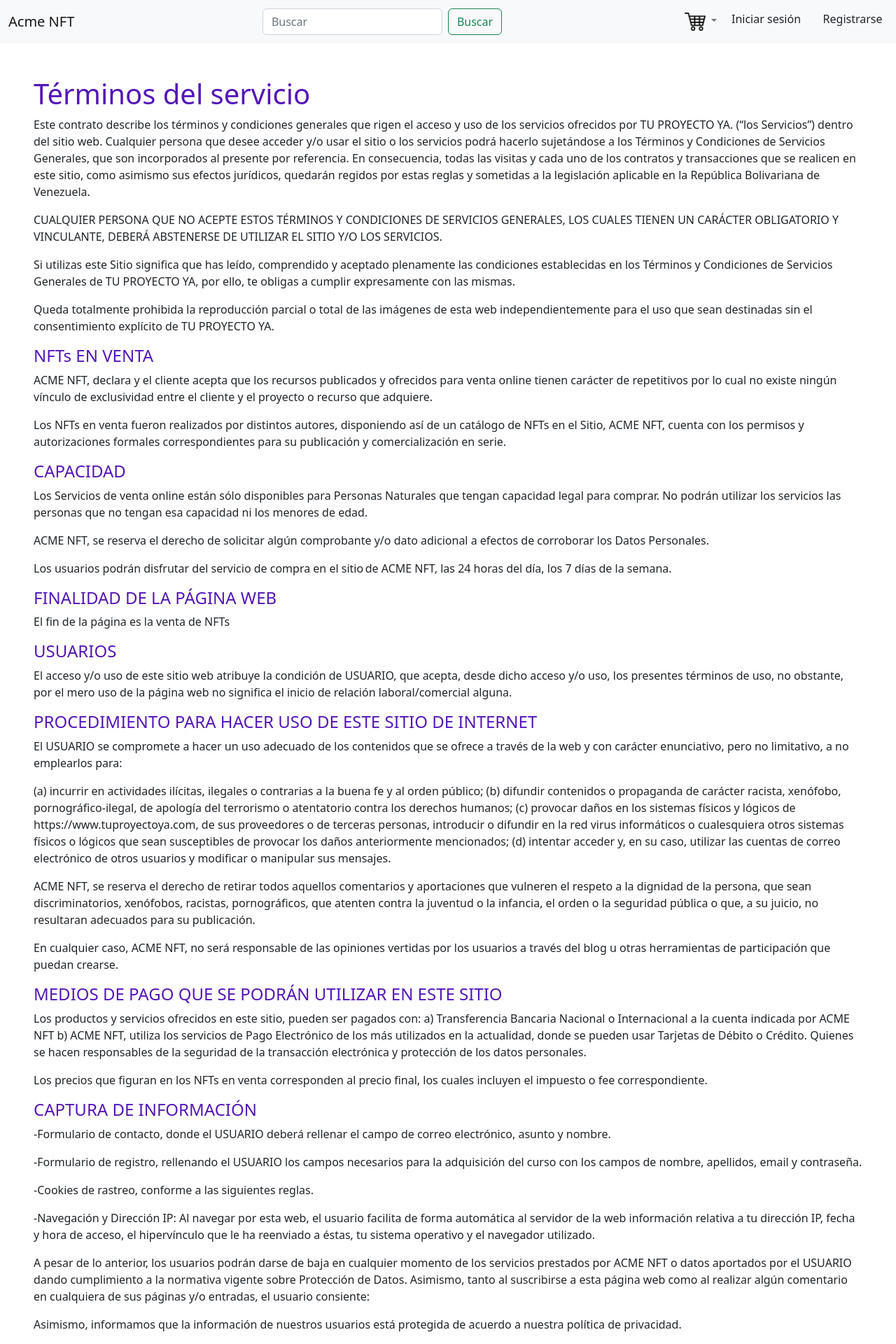
After one commit to PGPI-G3-06/Acme-NFT, a Django app: page /services in a window 1280 px wide. The commit adds this page. Shown: the top 1920 px of the page at 70% size. Run offline with Django 4.2, Linux system fonts and the light colour scheme; some libraries are stand-ins or nearby versions.

Commit message:
FEAT: TÉRMINOS DE SERVICIO
Se ha creado la vista de términos del servicio.

```diff
--- a/acme_nft/acme_nft_app/templates/base.html
+++ b/acme_nft/acme_nft_app/templates/base.html
@@ -148,9 +148,12 @@
 <!-- Footer -->
 <footer>
 
+
     <p>
         <a class="footer-component" href="{% url 'acme-nft:service' %}">Atención al
             cliente</a>
+
+        <a class="footer-component" href="{% url 'acme-nft:service_terms' %}">Términos de servicio</a>
     </p>
 
 </footer>
--- /dev/null
+++ b/acme_nft/acme_nft_app/templates/service-terms.html
@@ -0,0 +1,381 @@
+{% extends 'base.html' %}
+{% load static %}
+
+{% block extrahead %}
+
+{% endblock %}
+
+{% block content %}
+
+
+    <div class="content mt-5 mb-5 me-5 ms-5">
+
+        <div class="row">
+            <h1 style="color:var(--main-color)">Términos del servicio</h1>
+        </div>
+
+        <div class="row">
+
+            <p>Este contrato describe los términos y condiciones generales que
+                rigen el acceso y uso de los servicios ofrecidos por TU
+                PROYECTO YA. (“los Servicios”) dentro del sitio
+                web. Cualquier persona que desee acceder y/o usar el sitio o
+                los servicios podrá
+                hacerlo sujetándose a los Términos y Condiciones de Servicios
+                Generales, que son incorporados al presente por referencia. En
+                consecuencia, todas las visitas y cada uno de los contratos y
+                transacciones que se realicen en este sitio, como asimismo sus
+                efectos jurídicos, quedarán regidos por estas reglas y
+                sometidas a la legislación aplicable en la República
+                Bolivariana de Venezuela.</p>
+
+            <p>CUALQUIER PERSONA QUE NO ACEPTE ESTOS TÉRMINOS Y CONDICIONES DE
+                SERVICIOS GENERALES, LOS CUALES TIENEN UN CARÁCTER OBLIGATORIO
+                Y VINCULANTE, DEBERÁ ABSTENERSE DE UTILIZAR EL SITIO Y/O LOS
+                SERVICIOS.</p>
+
+            <p>Si utilizas este Sitio significa que has leído, comprendido y
+                aceptado plenamente las condiciones establecidas en los
+                Términos y Condiciones de Servicios Generales de TU PROYECTO
+                YA, por ello, te obligas a cumplir expresamente con las
+                mismas.</p>
+
+            <p>Queda totalmente prohibida la reproducción parcial o total de
+                las imágenes de esta web independientemente para el uso que
+                sean destinadas sin el consentimiento explícito de TU PROYECTO
+                YA.</p>
+
+            <h4 style="color: var(--main-color)">NFTs EN VENTA</h4>
+
+
+            <p>ACME NFT, declara y el cliente acepta que
+                los recursos publicados y ofrecidos para venta online tienen
+                carácter de repetitivos por lo cual no existe ningún vínculo de
+                exclusividad entre el cliente y el proyecto o recurso que
+                adquiere. </p>
+
+            <p>Los NFTs en venta fueron realizados
+                por distintos autores, disponiendo así de un catálogo de
+                NFTs en el Sitio, ACME NFT, cuenta con
+                los permisos y autorizaciones formales correspondientes para su
+                publicación y comercialización en serie.</p>
+
+            <h4 style="color: var(--main-color)">CAPACIDAD</h4>
+
+            <p>Los Servicios de venta online están sólo disponibles para
+                Personas Naturales que tengan capacidad legal para comprar.
+                No podrán utilizar los servicios las personas que no tengan esa
+                capacidad ni los menores de edad. </p>
+
+            <p>ACME NFT, se reserva el derecho de solicitar algún
+                comprobante y/o dato adicional a efectos de corroborar los
+                Datos Personales.</p>
+
+            <p>Los usuarios podrán disfrutar del servicio de compra en el
+                sitio de ACME NFT, las 24 horas del día, los 7 días de la
+                semana. </p>
+
+            <h4 style="color: var(--main-color)">FINALIDAD DE LA PÁGINA
+                WEB</h4>
+
+            <p>El fin de la página es la venta de NFTs</p>
+
+
+            <h4 style="color: var(--main-color)">USUARIOS</h4>
+
+            <p>El acceso y/o uso de este sitio web atribuye la condición de
+                USUARIO, que acepta, desde dicho acceso y/o uso, los presentes
+                términos de uso, no obstante, por el mero uso de la página web
+                no significa el inicio de relación laboral/comercial
+                alguna.</p>
+
+            <h4 style="color: var(--main-color)">PROCEDIMIENTO PARA HACER USO
+                DE ESTE SITIO DE INTERNET</h4>
+
+
+            <p>El USUARIO se compromete a hacer un uso adecuado de los
+                contenidos que se ofrece a través de la web y con carácter
+                enunciativo, pero no limitativo, a no emplearlos para:</p>
+
+            <p>(a) incurrir en actividades ilícitas, ilegales o contrarias a la
+                buena fe y al orden público; (b) difundir contenidos o
+                propaganda de carácter racista, xenófobo, pornográfico-ilegal,
+                de apología del terrorismo o atentatorio contra los derechos
+                humanos; (c) provocar daños en los sistemas físicos y lógicos
+                de https://www.tuproyectoya.com, de sus proveedores o de
+                terceras personas, introducir o difundir en la red virus
+                informáticos o cualesquiera otros sistemas físicos o lógicos
+                que sean susceptibles de provocar los daños anteriormente
+                mencionados; (d) intentar acceder y, en su caso, utilizar las
+                cuentas de correo electrónico de otros usuarios y modificar o
+                manipular sus mensajes.</p>
+
+            <p>ACME NFT, se reserva el derecho de retirar todos aquellos
+                comentarios y aportaciones que vulneren el respeto a la
+                dignidad de la persona, que sean discriminatorios, xenófobos,
+                racistas, pornográficos, que atenten contra la juventud o la
+                infancia, el orden o la seguridad pública o que, a su juicio,
+                no resultaran adecuados para su publicación.</p>
+
+            <p>En cualquier caso, ACME NFT, no será responsable de las
+                opiniones vertidas por los usuarios a través del blog u otras
+                herramientas de participación que puedan crearse.</p>
+
+            <h4 style="color: var(--main-color)"
+            >MEDIOS DE PAGO QUE SE PODRÁN UTILIZAR EN ESTE SITIO</h4>
+
+            <p>Los productos y servicios ofrecidos en este sitio, pueden ser
+                pagados con: a) Transferencia Bancaria Nacional o Internacional
+                a la cuenta indicada por ACME NFT b) ACME NFT,
+                utiliza los servicios de Pago Electrónico de los más utilizados
+                en la actualidad, donde se pueden usar Tarjetas de Débito o
+                Crédito. Quienes se hacen
+                responsables de la seguridad de la transacción electrónica y
+                protección de los datos personales.</p>
+
+            <p>Los precios que figuran en los NFTs en venta corresponden al
+                precio final, los
+                cuales incluyen el impuesto o fee correspondiente.</p>
+
+            <h4 style="color: var(--main-color)">CAPTURA DE INFORMACIÓN</h4>
+
+            <p>-Formulario de contacto, donde el USUARIO deberá rellenar el
+                campo de correo electrónico, asunto y nombre.</p>
+
+            <p>-Formulario de registro, rellenando el USUARIO los campos
+                necesarios para la adquisición del curso con los campos de
+                nombre, apellidos, email y contraseña.</p>
+
+            <p>-Cookies de rastreo, conforme a las siguientes reglas.</p>
+
+            <p>-Navegación y Dirección IP: Al navegar por esta web, el usuario
+                facilita de forma automática al servidor de la web información
+                relativa a tu dirección IP, fecha y hora de acceso, el
+                hipervínculo que le ha reenviado a éstas, tu sistema operativo
+                y el navegador utilizado.</p>
+
+
+            <p>A pesar de lo anterior, los usuarios podrán darse de baja en
+                cualquier momento de los servicios prestados por ACME NFT
+                o datos aportados por el USUARIO dando cumplimiento a la
+                normativa vigente sobre Protección de Datos. Asimismo, tanto al
+                suscribirse a esta página web como al realizar algún comentario
+                en cualquiera de sus páginas y/o entradas, el usuario
+                consiente:
+            </p>
+
+            <p>Asimismo, informamos que la información de nuestros usuarios
+                está protegida de acuerdo a nuestra política de privacidad.
+            </p>
+
+
+            <p>En todo caso ACME NFT, se reserva el derecho de modificar,
+                en cualquier momento y sin necesidad de previo aviso, la
+                presentación y configuración de la web
+                como el presente aviso legal.</p>
+
+            <h4 style="color: var(--main-color)">USO DE LOS DATOS PERSONALES
+                SUMINISTRADOS EN EL SITIO </h4>
+
+            <p>Los datos referidos en estos términos y condiciones, tendrán
+                como finalidad validar las órdenes de compra y mejorar la labor
+                de información y comercialización de los productos y servicios
+                prestados por la empresa. En ningún caso serán traspasados a
+                terceros. </p>
+
+
+            <h4 style="color: var(--main-color)">COMUNICACIONES Y
+                PROMOCIONES </h4>
+
+            <p>Los Usuarios autorizan a ACME NFT, para enviarles
+                promociones al correo electrónico suministrado. </p>
+
+            <p>El Cliente podrá solicitar la suspensión de toda comunicación
+                promocional o publicitaria enviada a su correo electrónico,
+                para ello al final del correo le mencionará si desea cancelar
+                la suscripción o también podrá enviar un correo
+                acmenftinc@gmail.com solicitando la suspensión de envio
+                de promociones y publicidades.</p>
+
+            <h4 style="color: var(--main-color)">PROPIEDAD INTELECTUAL E
+                INDUSTRIAL</h4>
+
+            <p>ACME NFT, por sí o como cesionario, es titular de todos
+                los derechos de propiedad intelectual e industrial de su página
+                web, así como de los elementos contenidos en la misma (a título
+                enunciativo, imágenes, sonido, audio, vídeo, software o textos;
+                marcas o logotipos, combinaciones de colores, estructura y
+                diseño, selección de materiales usados, programas de ordenador
+                necesarios para su funcionamiento, acceso y uso, etc.), son de
+                propiedad de ACME NFT o bien de sus licenciantes. -Todos
+                los derechos reservados-.</p>
+
+            <p>Cualquier uso no autorizado previamente por ACME NFT, será
+                considerado un incumplimiento grave de los derechos de
+                propiedad intelectual o industrial del autor.</p>
+
+            <p>Quedan expresamente prohibidas la reproducción, la distribución
+                y la comunicación pública, incluida su modalidad de puesta a
+                disposición, de la totalidad o parte de los contenidos de esta
+                página web, con fines comerciales, en cualquier soporte y por
+                cualquier medio técnico, sin la autorización de ACME NFT.</p>
+
+            <p>El USUARIO se compromete a respetar los derechos de Propiedad
+                Intelectual e Industrial titularidad de ACME NFT, Podrá
+                visualizar únicamente los elementos de la web sin posibilidad
+                de imprimirlos, copiarlos o almacenarlos en el disco duro de su
+                ordenador o en cualquier otro soporte físico. El USUARIO deberá
+                abstenerse de suprimir, alterar, eludir o manipular cualquier
+                dispositivo de protección o sistema de seguridad que estuviera
+                instalado en las páginas de ACME NFT.</p>
+
+            <p>Queda terminantemente prohibido compartir la licencia para uso
+                con más personas, cada licencia es personal e intransferible
+                reservándonos cuantas acciones civiles y penales nos asistan en
+                aras de salvaguardar nuestros derechos, todo ello bajo
+                apercibimiento de incurrir en un delito contra la propiedad
+                intelectual.</p>
+
+            <h4 style="color: var(--main-color)">EXCLUSIÓN DE GARANTÍAS Y
+                RESPONSABILIDAD</h4>
+
+
+            <p>ACME NFT, no se hace responsable, en ningún caso, de los
+                daños y perjuicios de cualquier naturaleza que pudieran
+                ocasionar, a título enunciativo: por errores u omisiones en los
+                contenidos, por falta de disponibilidad del sitio web, – el
+                cual realizará paradas periódicas por mantenimientos técnicos –
+                así como por la transmisión de virus o programas maliciosos o
+                lesivos en los contenidos, a pesar de haber adoptado todas las
+                medidas tecnológicas necesarias para evitarlo.</p>
+
+            <h4 style="color: var(--main-color)">MODIFICACIONES</h4>
+
+            <p>ACME NFT, se reserva el derecho de efectuar sin previo
+                aviso las modificaciones que considere oportunas en su web,
+                pudiendo cambiar, suprimir o añadir tanto los contenidos y
+                servicios que se presten a través de la misma como la forma en
+                la que éstos aparezcan presentados o localizados en su web.
+            </p>
+
+            <h4 style="color: var(--main-color)">OTROS SITIOS WEB</h4>
+
+            <p>ACME NFT, no tendrá responsabilidad sobre la información
+                proporcionada por otros sitios web y las consecuencias que de
+                ello se deriven. La empresa no garantiza, avala ni respalda de
+                ninguna forma el acceso, información o contenido de cualquier
+                otro sitio web o portal en los casos que dicho acceso se
+                efectúe desde o hacia este, ya sea que dicho acceso se efectúe
+                mediante link, banner o mediante cualquier dispositivo
+                disponible en la red. </p>
+
+            <p>El Sitio puede contener enlaces a otros sitios web lo cual no
+                indica que sean propiedad u operados por ACME NFT. En
+                virtud de que ACME NFT, no tiene control sobre tales
+                sitios, NO será responsable por los contenidos, materiales,
+                acciones y/o servicios prestados por los mismos, ni por daños o
+                pérdidas ocasionadas por la utilización de los mismos, sean
+                causadas directa o indirectamente. La presencia de enlaces a
+                otros sitios web no implica una sociedad, relación, aprobación,
+                respaldo de ACME NFT, a dichos sitios y sus
+                contenidos. </p>
+
+            <h4 style="color: var(--main-color)">POLÍTICA DE ENLACES</h4>
+
+            <p>Las personas o entidades que pretendan realizar o realicen un
+                hiperenlace desde una página web de otro portal de Internet a
+                la web de ACME NFT, deberá someterse las siguientes
+                condiciones:</p>
+
+            <p>-No se permite la reproducción total o parcial de ninguno de los
+                servicios ni contenidos del sitio web sin la previa
+                autorización expresa de ACME NFT.</p>
+
+            <p>-No se establecerán deep-links ni enlaces IMG o de imagen, ni
+                frames con la web de ACME NFT, sin su previa autorización
+                expresa.</p>
+
+            <p>-No se establecerá ninguna manifestación falsa, inexacta o
+                incorrecta sobre la web de ACME NFT, ni sobre los
+                servicios o contenidos de la misma. Salvo aquellos signos que
+                formen parte del hipervínculo, la página web en la que se
+                establezca no contendrá ninguna marca, nombre comercial, rótulo
+                de establecimiento, denominación, logotipo, eslogan u otros
+                signos distintivos pertenecientes a ACME NFT, salvo
+                autorización expresa de éste.</p>
+
+
+            <p>-El establecimiento del hipervínculo no implicará la existencia
+                de relaciones entre ACME NFT y el titular de la página
+                web o del portal desde el cual se realice, ni el conocimiento y
+                aceptación de ACME NFT de los servicios y contenidos
+                ofrecidos en dicha página web o portal.</p>
+
+            <p>- ACME NFT, no será responsable de los contenidos o
+                servicios puestos a disposición del público en la página web o
+                portal desde el cual se realice el hipervínculo, ni de las
+                informaciones y manifestaciones incluidas en los mismos. El
+                sitio web de ACME NFT, puede poner a disposición del
+                usuario conexiones y enlaces a otros sitios web gestionados y
+                controlados por terceros. Dichos enlaces tienen como exclusiva
+                función, la de facilitar a los usuarios la búsqueda de
+                información, contenidos y servicios en Internet, sin que en
+                ningún caso pueda considerarse una sugerencia, recomendación o
+                invitación para la visita de los mismos.
+            </p>
+
+            <p>- ACME NFT, no comercializa, ni dirige, ni controla
+                previamente, ni hace propios los contenidos, servicios,
+                informaciones y manifestaciones disponibles en dichos sitios
+                web. ACME NFT no asume ningún tipo de responsabilidad, ni
+                siquiera de forma indirecta o subsidiaria, por los daños y
+                perjuicios de toda clase que pudieran derivarse del acceso,
+                mantenimiento, uso, calidad, licitud, fiabilidad y utilidad de
+                los contenidos, informaciones, comunicaciones, opiniones,
+                manifestaciones, productos y servicios existentes u ofrecidos
+                en los sitios web no gestionados por ACME NFT y que
+                resulten accesibles a través de ACME NFT.</p>
+
+            <h4 style="color: var(--main-color)">DERECHO DE EXCLUSIÓN</h4>
+
+            <p>ACME NFT, se reserva el derecho a denegar o retirar el
+                acceso al portal y/o los servicios ofrecidos sin necesidad de
+                preaviso, a instancia propia o de un tercero, a aquellos
+                usuarios que incumplan las presentes Condiciones Generales de
+                Uso.</p>
+
+            <h4 style="color: var(--main-color)">GENERALIDADES</h4>
+
+            <p>ACME NFT, perseguirá el incumplimiento de las presentes
+                condiciones, así como cualquier utilización indebida de su web
+                ejerciendo todas las acciones civiles y penales que le puedan
+                corresponder en derecho.</p>
+
+            <h4 style="color: var(--main-color)">MODIFICACIÓN DE LAS PRESENTES
+                CONDICIONES Y DURACIÓN</h4>
+
+            <p>ACME NFT, podrá modificar en cualquier momento las
+                condiciones aquí determinadas, siendo debidamente publicadas
+                como aquí aparecen. La vigencia de las citadas condiciones irá
+                en función de su exposición y estarán vigentes hasta que sean
+                modificadas por otras debidamente publicadas.</p>
+
+            <h4 style="color: var(--main-color)">RECLAMACIONES Y DUDAS</h4>
+
+            <p>ACME NFT, informa de que se dispone de una sección de
+                reclamaciones y dudas.</p>
+
+            <h4 style="color: var(--main-color)">LEY APLICABLE</h4>
+
+            <p>Este acuerdo estará regido en todos sus puntos por las leyes
+                vigentes en la República Bolivariana de Venezuela.</p>
+
+            <p>Estos Términos y Condiciones Generales, se actualizaron por
+                última vez el 08 de diciembre de 2022.</p>
+
+        </div>
+
+    </div>
+
+
+{% endblock %}
--- a/acme_nft/acme_nft_app/urls.py
+++ b/acme_nft/acme_nft_app/urls.py
@@ -52,6 +52,7 @@ urlpatterns = [
     path("hello/<int:user_id>", views.hello, name="hello"),
     path("error", views.error, name="error"),
     path("profile", views.edit_user, name="profile"),
+    path("services", views.get_service_terms, name="service_terms"),
 
 
 ]
--- a/acme_nft/acme_nft_app/views.py
+++ b/acme_nft/acme_nft_app/views.py
@@ -1,7 +1,6 @@
 import os.path
 import string
 import random
-import convertapi
 import json
 from datetime import datetime
 from django.contrib import auth, messages
@@ -786,29 +785,7 @@ def get_invoice_pdf(order_id):
     if not os.path.exists('invoices/'):
         os.makedirs('invoices/')
 
-    path = f'invoices/{order.ref_code}.csv'
-
-    with open(path, 'w') as f:
-        f.write(f'Order ref: {order.ref_code}\n\n')
-        f.write(f'Producto;Cantidad;Precio/Ud;Total\n')
-        total = 0
-        for p in products:
-            f.write(
-                f'{p.product.name};{p.quantity};{p.product.price};{p.product.price * p.quantity}\n')
-            total += p.product.price * p.quantity
-        f.write(f'\n')
-        f.write(f'Total: {total}€\n')
-        f.write(f'\n\n')
-        f.write(f'Pago: {order.payment_method}\n')
-        f.write(f'Envio: {order.address}\n')
-        f.close()
-
-    convertapi.api_secret = 'gPfHZCFyCuqXLNn6'
-    convertapi.convert('pdf', {
-        'File': path
-    }, from_format='csv').save_files(f'invoices/{order.ref_code}.pdf')
-
-    return f'invoices/{order.ref_code}.pdf'
+    path = f'invoices/{order_.ref_code}.csv'
 
 
 
@@ -841,3 +818,9 @@ def contact(request):
         return render(request, "contact.html")
     else:
         return render(request, "contact.html")
+
+
+# ------------------------ Services term ------------------------
+
+def get_service_terms(request):
+    return render(request, "service-terms.html")
```
